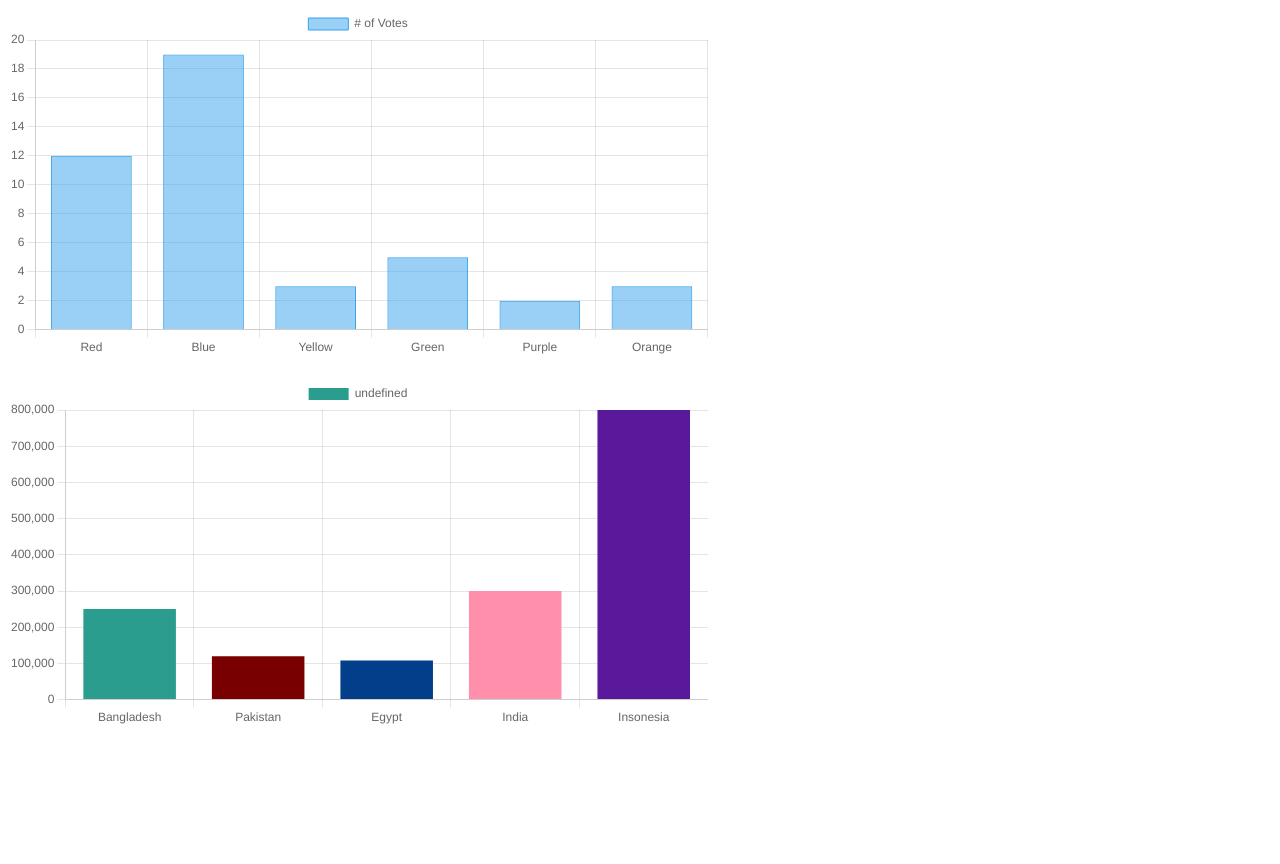
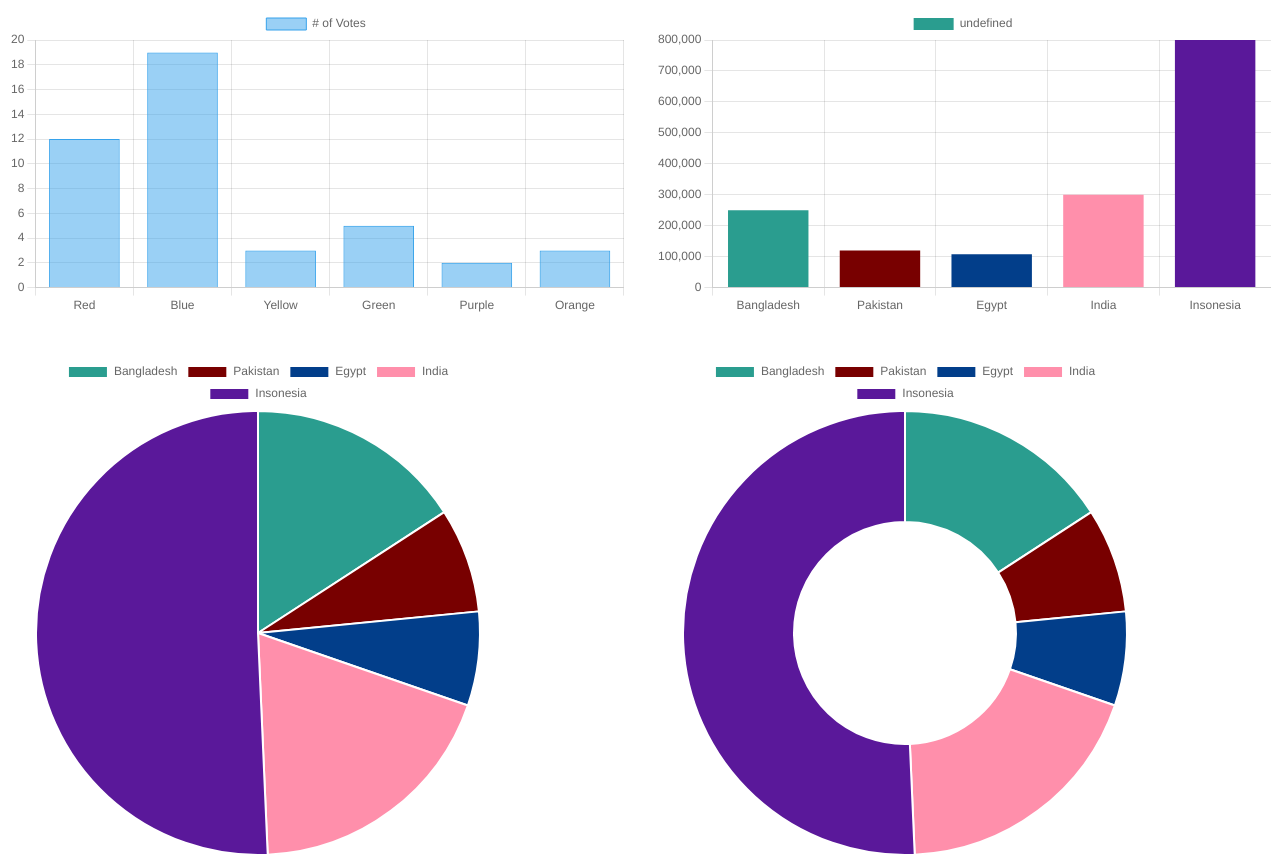
Before and after one commit to Saddam6260/Chart_Js-Demo-1, a website: page index.html in a window 1280 px wide. Before the commit the page ends 800 px from the top, so only its background shows below. Drawn offline with nearby package versions, Linux system fonts and the light colour scheme.

Commit message:
add another 2 chart type pie and doughnut

```diff
--- a/app.js
+++ b/app.js
@@ -1,3 +1,4 @@
+// First Chart Type Bar
 const firstChart = document.getElementById("firstChart");
 
 new Chart(firstChart, {
@@ -21,26 +22,73 @@ new Chart(firstChart, {
   },
 });
 
-const secountChart = document.getElementById("secoundChart");
-
 const country = ["Bangladesh", "Pakistan", "Egypt", "India", "Insonesia"];
 const bgColor = ["#2a9d8f", "#780000", "#023e8a", "#ff8fab", "#5a189a"];
 const value = [250000, 120000, 108000, 300000, 800000];
+
+// Secound Chart Type Bar Color Change
+const secountChart = document.getElementById("secoundChart");
 
 new Chart(secountChart, {
   type: "bar",
   data: {
     labels: country,
-    datasets: [{
-      backgroundColor: bgColor,
-      data: value
-    }]
+    datasets: [
+      {
+        backgroundColor: bgColor,
+        data: value,
+      },
+    ],
   },
   options: {
-    legend: {display: false},
+    legend: { display: false },
     title: {
       display: true,
       text: "Top 5 Country",
-    }
-  }
+    },
+  },
 });
+
+// Third Chart Type Pie
+const thirdChart = document.getElementById("thirdChart");
+
+new Chart("thirdChart", {
+  type: "pie",
+  data: {
+    labels: country,
+    datasets: [
+      {
+        backgroundColor: bgColor,
+        data: value,
+      },
+    ],
+  },
+  options: {
+    title: {
+      display: true,
+      text: "Top 5 Countryies Mosque",
+    },
+  },
+});
+
+// Four Chart Type Doughnut
+const fourChart = document.getElementById("fourChart");
+
+new Chart("fourChart", {
+  type: "doughnut",
+  data: {
+    labels: country,
+    datasets: [
+      {
+        backgroundColor: bgColor,
+        data: value,
+      },
+    ],
+  },
+  options: {
+    title: {
+      display: true,
+      text: "Top 5 Countryes Mosque",
+    },
+  },
+});
--- a/index.html
+++ b/index.html
@@ -14,6 +14,12 @@
       <div>
         <canvas id="secoundChart"></canvas>
       </div>
+      <div>
+        <canvas id="thirdChart"></canvas>
+      </div>
+      <div>
+        <canvas id="fourChart"></canvas>
+      </div>
     </section>
 
     <script src="./node_modules/chart.js/dist/chart.umd.js"></script>
--- a/style.css
+++ b/style.css
@@ -1,6 +1,22 @@
 #chartSet{
     display: grid;
-    grid-template-columns: minmax(200px, 700px);
+    grid-template-columns: repeat(2, minmax(200px, 700px));
     grid-template-rows: auto;
-    row-gap: 20px;
+    column-gap: 30px;
+    row-gap: 40px;
 }
+
+#chartSet div:nth-child(1) {
+    order: 1;
+}
+#chartSet div:nth-child(2) {
+    order: 2;
+}
+#chartSet div:nth-child(3) {
+    order: 3;
+    height: 500px;
+}
+#chartSet div:nth-child(4) {
+    order: 4;
+    height: 500px;
+}
```
